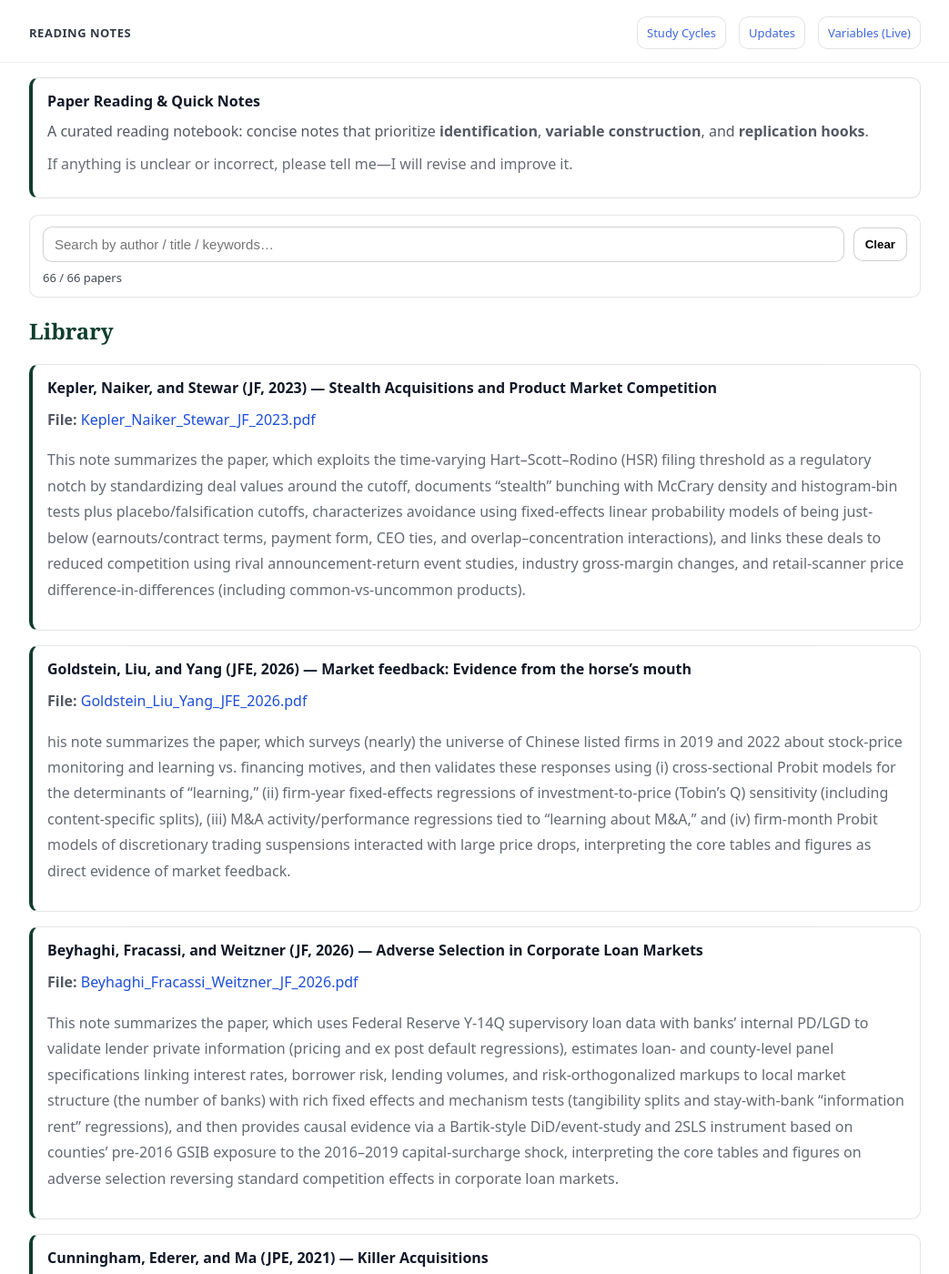
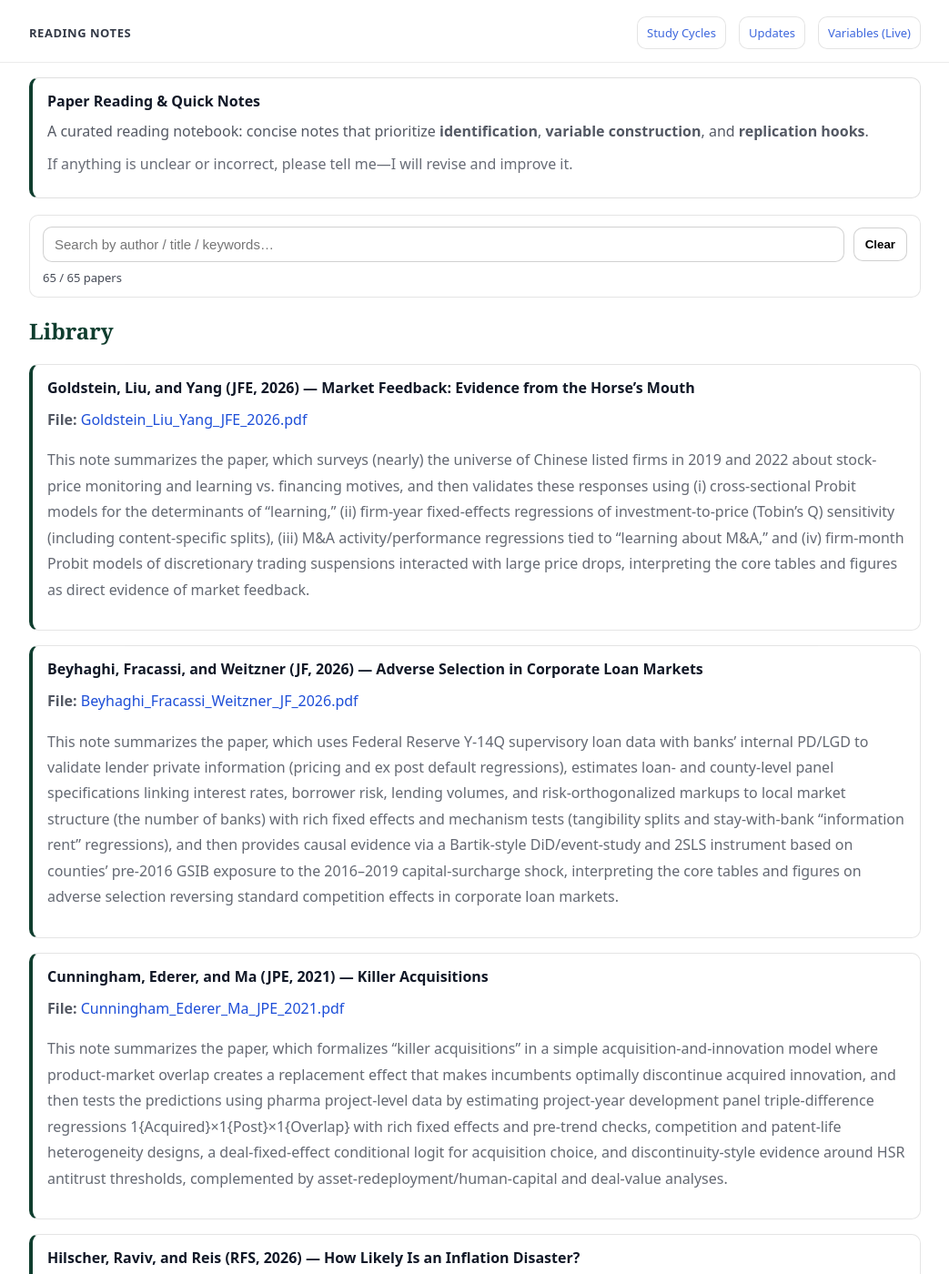
Before and after one commit to yaxinzn/study-archive, a Jekyll site: the page built from reading/index.md, in a window 1280 px wide and 1400 px high. Shown: the whole window at 91% size, without its empty margins (118-1161 px from the left). Built offline with Jekyll 4.4.1, drawn with Linux system fonts in a browser that asks for light colours.

Commit message:
Reading: add/update Goldstein_Liu_Yang_JFE_2026.pdf

```diff
--- a/_data/reading.yml
+++ b/_data/reading.yml
@@ -1,12 +1,7 @@
-- title: "Kepler, Naiker, and Stewar (JF, 2023) — Stealth Acquisitions and Product Market Competition"
-  file: "Kepler_Naiker_Stewar_JF_2023.pdf"
-  desc: "
-This note summarizes the paper, which exploits the time-varying Hart–Scott–Rodino (HSR) filing threshold as a regulatory notch by standardizing deal values around the cutoff, documents “stealth” bunching with McCrary density and histogram-bin tests plus placebo/falsification cutoffs, characterizes avoidance using fixed-effects linear probability models of being just-below (earnouts/contract terms, payment form, CEO ties, and overlap–concentration interactions), and links these deals to reduced competition using rival announcement-return event studies, industry gross-margin changes, and retail-scanner price difference-in-differences (including common-vs-uncommon products)."
-
-- title: "Goldstein, Liu, and Yang (JFE, 2026) — Market feedback: Evidence from the horse’s mouth"
+- title: "Goldstein, Liu, and Yang (JFE, 2026) — Market Feedback: Evidence from the Horse’s Mouth"
   file: "Goldstein_Liu_Yang_JFE_2026.pdf"
   desc: "
-his note summarizes the paper, which surveys (nearly) the universe of Chinese listed firms in 2019 and 2022 about stock-price monitoring and learning vs. financing motives, and then validates these responses using (i) cross-sectional Probit models for the determinants of “learning,” (ii) firm-year fixed-effects regressions of investment-to-price (Tobin’s Q) sensitivity (including content-specific splits), (iii) M&A activity/performance regressions tied to “learning about M&A,” and (iv) firm-month Probit models of discretionary trading suspensions interacted with large price drops, interpreting the core tables and figures as direct evidence of market feedback."
+This note summarizes the paper, which surveys (nearly) the universe of Chinese listed firms in 2019 and 2022 about stock-price monitoring and learning vs. financing motives, and then validates these responses using (i) cross-sectional Probit models for the determinants of “learning,” (ii) firm-year fixed-effects regressions of investment-to-price (Tobin’s Q) sensitivity (including content-specific splits), (iii) M&A activity/performance regressions tied to “learning about M&A,” and (iv) firm-month Probit models of discretionary trading suspensions interacted with large price drops, interpreting the core tables and figures as direct evidence of market feedback."
 
 - title: "Beyhaghi, Fracassi, and Weitzner (JF, 2026) — Adverse Selection in Corporate Loan Markets"
   file: "Beyhaghi_Fracassi_Weitzner_JF_2026.pdf"
```
